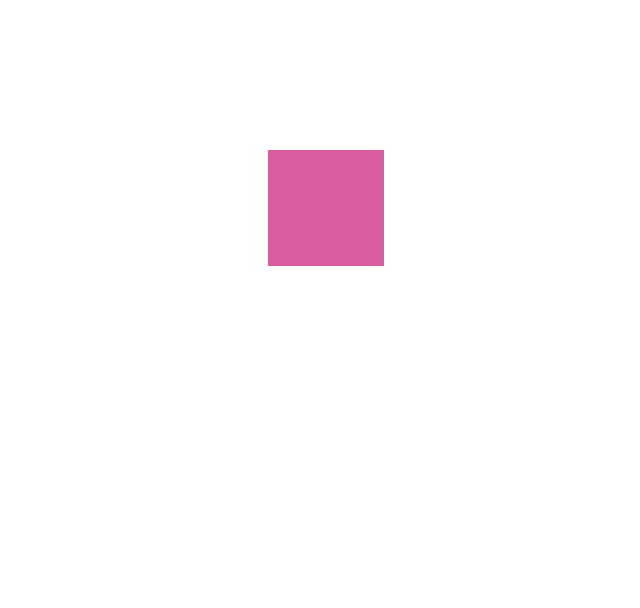
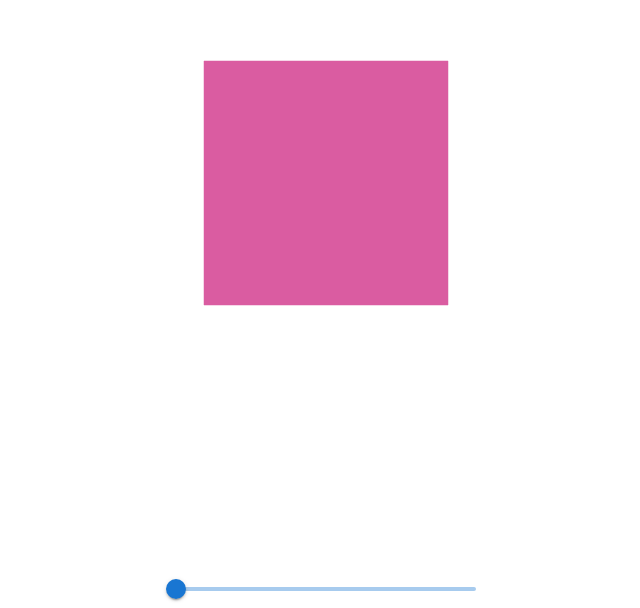
Before and after one commit to mobcoder-siddhartha/cube_task, a React (Create React App) app: page / in a window 1280 px wide. Shown: the part 192-800 px from the top of the page, without its empty margins (314-954 px from the left). Built offline with nearby package versions, Linux system fonts and the light colour scheme.

Commit message:
added the slider to rotate the cube

```diff
--- a/package.json
+++ b/package.json
@@ -3,6 +3,9 @@
   "version": "0.1.0",
   "private": true,
   "dependencies": {
+    "@emotion/react": "^11.13.3",
+    "@emotion/styled": "^11.13.0",
+    "@mui/material": "^6.1.0",
     "@react-three/drei": "^9.112.0",
     "@react-three/fiber": "^8.17.7",
     "@testing-library/jest-dom": "^5.17.0",
--- a/src/App.css
+++ b/src/App.css
@@ -1,43 +1,12 @@
-/* .App {
-  text-align: center;
-}
-
-.App-logo {
-  height: 40vmin;
-  pointer-events: none;
-}
-
-@media (prefers-reduced-motion: no-preference) {
-  .App-logo {
-    animation: App-logo-spin infinite 20s linear;
-  }
-}
-
-.App-header {
-  background-color: #282c34;
-  min-height: 100vh;
-  display: flex;
-  flex-direction: column;
-  align-items: center;
-  justify-content: center;
-  font-size: calc(10px + 2vmin);
-  color: white;
-}
-
-.App-link {
-  color: #61dafb;
-}
-
-@keyframes App-logo-spin {
-  from {
-    transform: rotate(0deg);
-  }
-  to {
-    transform: rotate(360deg);
-  }
-} */
-
 #root {
   width: 100vw;
   height: 100vh;
+  margin: 0; /* Ensure no margin around the root */
+  overflow: hidden; /* Prevent scrollbars */
 }
+
+/* Add this to App.css or inline style for debugging */
+.slider {
+  background-color: yellow; /* Temporary color for debugging */
+  border: 1px solid red; /* Temporary border for debugging */
+}
--- a/src/App.js
+++ b/src/App.js
@@ -1,14 +1,36 @@
 import './App.css';
 import { Canvas } from '@react-three/fiber';
 import { Cube } from './components/Cube';
+import { useState } from 'react';
+import Slider from '@mui/material/Slider';
+import Box from '@mui/material/Box';
 
 function App() {
-  return (
-    <Canvas>
-      <ambientLight intensity={2}/>
-      <Cube/>
-    </Canvas>
-  );
+    const [rotationY, setRotationY] = useState(0);
+
+    const handleSliderChange = (event, newValue) => {
+        setRotationY(newValue);
+    };
+
+    return (
+        <div style={{ height: '100vh', display: 'flex', flexDirection: 'column', alignItems: 'center', justifyContent: 'center' }}>
+            <Canvas style={{ flexGrow: 1, width: '100%', height: '80%' }}>
+                <ambientLight intensity={2} />
+                <Cube rotationY={rotationY} />
+            </Canvas>
+            <Box sx={{ width: 300, marginTop: 2 }}>
+                <Slider
+                    min={0}
+                    max={2 * Math.PI}
+                    step={0.01}
+                    value={rotationY}
+                    onChange={handleSliderChange}
+                    valueLabelDisplay="auto"
+                    aria-labelledby="continuous-slider"
+                />
+            </Box>
+        </div>
+    );
 }
 
 export default App;
--- a/src/components/Cube.jsx
+++ b/src/components/Cube.jsx
@@ -1,12 +1,12 @@
-import { OrbitControls } from "@react-three/drei"
-import { useRef } from "react";
+import { OrbitControls } from "@react-three/drei";
+import { useRef, useEffect } from "react";
 import { useThree, useFrame } from "@react-three/fiber";
 import * as THREE from "three";
 
-export const Cube = () => {
-    const colors = ["Teal", "Turquoise", "Orange", "Violet", "hotpink", "Olive"]
+export const Cube = ({ rotationY }) => {
+    const colors = ["Teal", "Turquoise", "Orange", "Violet", "hotpink", "Olive"];
     const cubeRef = useRef();
-    const { camera, scene } = useThree();
+    const { camera } = useThree();
     const raycaster = new THREE.Raycaster();
     const pointer = new THREE.Vector2();
 
@@ -25,19 +25,25 @@ export const Cube = () => {
     };
 
     useFrame(() => {
+        if (cubeRef.current) {
+            cubeRef.current.rotation.y = rotationY;
+        }
+    });
+
+    useEffect(() => {
         document.addEventListener("click", handleClick);
         return () => {
             document.removeEventListener("click", handleClick);
         };
-  });
+    }, [handleClick]);
 
     return (
         <>
             <OrbitControls />
             <mesh ref={cubeRef}>
-                <boxGeometry />
+                <boxGeometry args={[2, 2, 2]} /> {/* Adjusted size */}
                 {colors.map((color, i) => <meshStandardMaterial key={i} attach={`material-${i}`} color={color} />)}
             </mesh>
         </>
-    )
+    );
 }
```
Also changed, not shown: 2 other files (tests, documents, lock files or other folders). Lines whose indentation alone changed are shown as unchanged.
